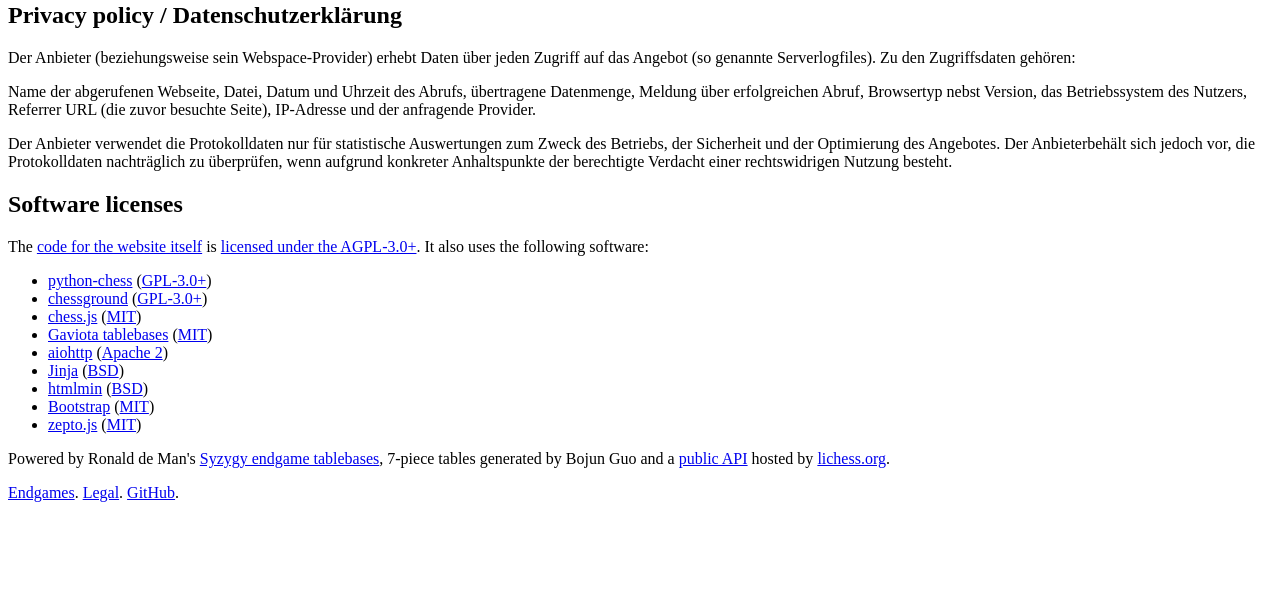
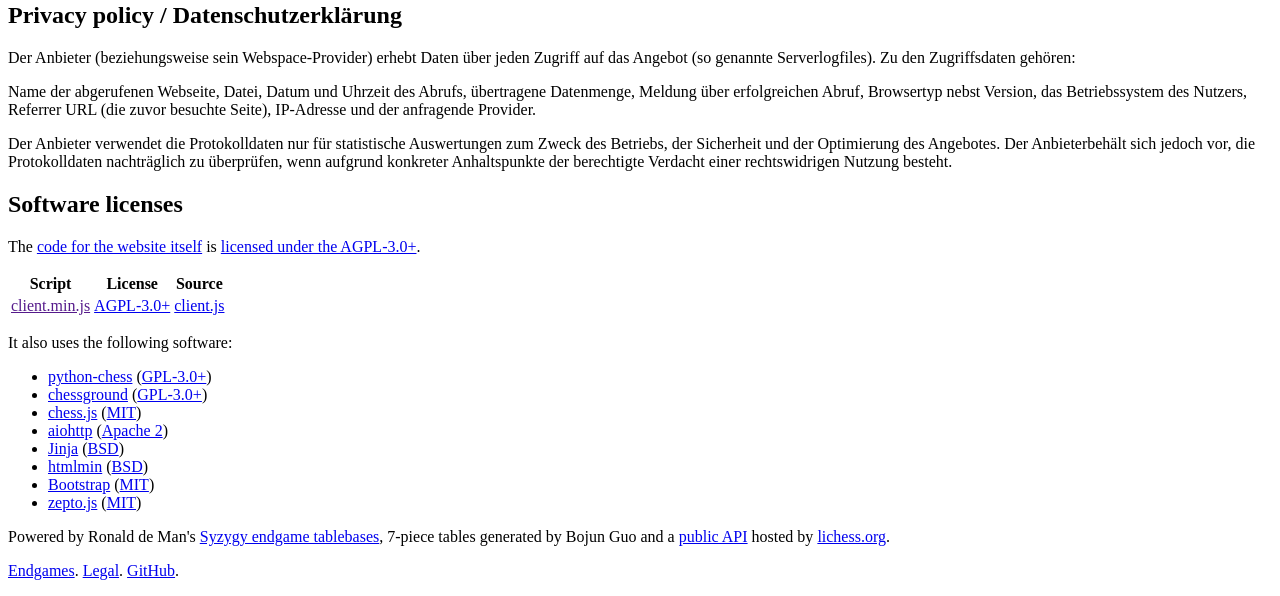
Before and after one commit to niklasf/syzygy-tables.info, a Python web app: template templates/legal.html in a window 1280 px wide. Shown: the part 407-1003 px from the top of the page. Before the commit the page ends 909 px from the top, so only its background shows below. Run offline with Jinja, Linux system fonts and the light colour scheme; the template is opened without the code that fills it, so the values that code supplies are empty; some libraries are stand-ins or nearby versions.

Commit message:
try to create librejs compatible weblabels

```diff
--- a/templates/layout.html
+++ b/templates/layout.html
@@ -39,7 +39,7 @@
           <p>Powered by Ronald de Man's <a href="https://github.com/syzygy1/tb">Syzygy endgame tablebases</a>, 7-piece tables generated by Bojun Guo and a <a href="https://github.com/niklasf/lila-tablebase">public API</a> hosted by <a href="https://tablebase.lichess.ovh">lichess.org</a>.
           <p>
             <a href="/endgames">Endgames</a>.
-            <a href="/legal">Legal</a>.
+            <a href="/legal" data-jslicense="1">Legal</a>.
             <a href="https://github.com/niklasf/syzygy-tables.info">GitHub</a>.
           </p>
         {% endblock %}
--- a/templates/legal.html
+++ b/templates/legal.html
@@ -47,13 +47,30 @@
   <section id="thanks">
     <h2>Software licenses</h2>
 
-    <p>The <a href="https://github.com/niklasf/syzygy-tables.info">code for the website itself</a> is <a href="https://github.com/niklasf/syzygy-tables.info/blob/master/LICENSE">licensed under the AGPL-3.0+</a>. It also uses the following software:</p>
+    <p>The <a href="https://github.com/niklasf/syzygy-tables.info">code for the website itself</a> is <a href="https://github.com/niklasf/syzygy-tables.info/blob/master/LICENSE">licensed under the AGPL-3.0+</a>.</p>
 
+    <table id="jslicense-labels1">
+      <thead>
+        <tr>
+          <th>Script</th>
+          <th>License</th>
+          <th>Source</th>
+        </tr>
+      </thead>
+      <tbody>
+        <tr>
+          <td><a href="{{ asset_url("js/client.min.js") }}">client.min.js</a></td>
+          <td><a href="https://www.gnu.org/licenses/agpl-3.0.en.html">AGPL-3.0+</a></td>
+          <td><a href="https://github.com/niklasf/syzygy-tables.info/blob/master/src/client.js">client.js</a></td>
+        </tr>
+      </tbody>
+    </table>
+
+    <p>It also uses the following software:</p>
     <ul>
       <li><a href="https://github.com/niklasf/python-chess">python-chess</a> (<a href="https://github.com/niklasf/python-chess/blob/master/LICENSE">GPL-3.0+</a>)</li>
       <li><a href="https://github.com/ornicar/chessground">chessground</a> (<a href="https://github.com/ornicar/chessground/blob/master/LICENSE">GPL-3.0+</a>)</li>
       <li><a href="https://github.com/jhlywa/chess.js">chess.js</a> (<a href="https://github.com/jhlywa/chess.js/blob/master/LICENSE">MIT</a>)</li>
-      <li><a href="https://github.com/michiguel/Gaviota-Tablebases">Gaviota tablebases</a> (<a href="https://github.com/michiguel/Gaviota-Tablebases/blob/master/license.txt">MIT</a>)</li>
       <li><a href="http://aiohttp.readthedocs.org/en/stable/">aiohttp</a> (<a href="https://github.com/KeepSafe/aiohttp/blob/master/LICENSE.txt">Apache 2</a>)</li>
       <li><a href="http://jinja.pocoo.org/">Jinja</a> (<a href="https://github.com/mitsuhiko/jinja2/blob/master/LICENSE">BSD</a>)</li>
       <li><a href="https://htmlmin.readthedocs.org/en/latest/">htmlmin</a> (<a href="https://github.com/mankyd/htmlmin/blob/master/LICENSE">BSD</a>)</li>
```
